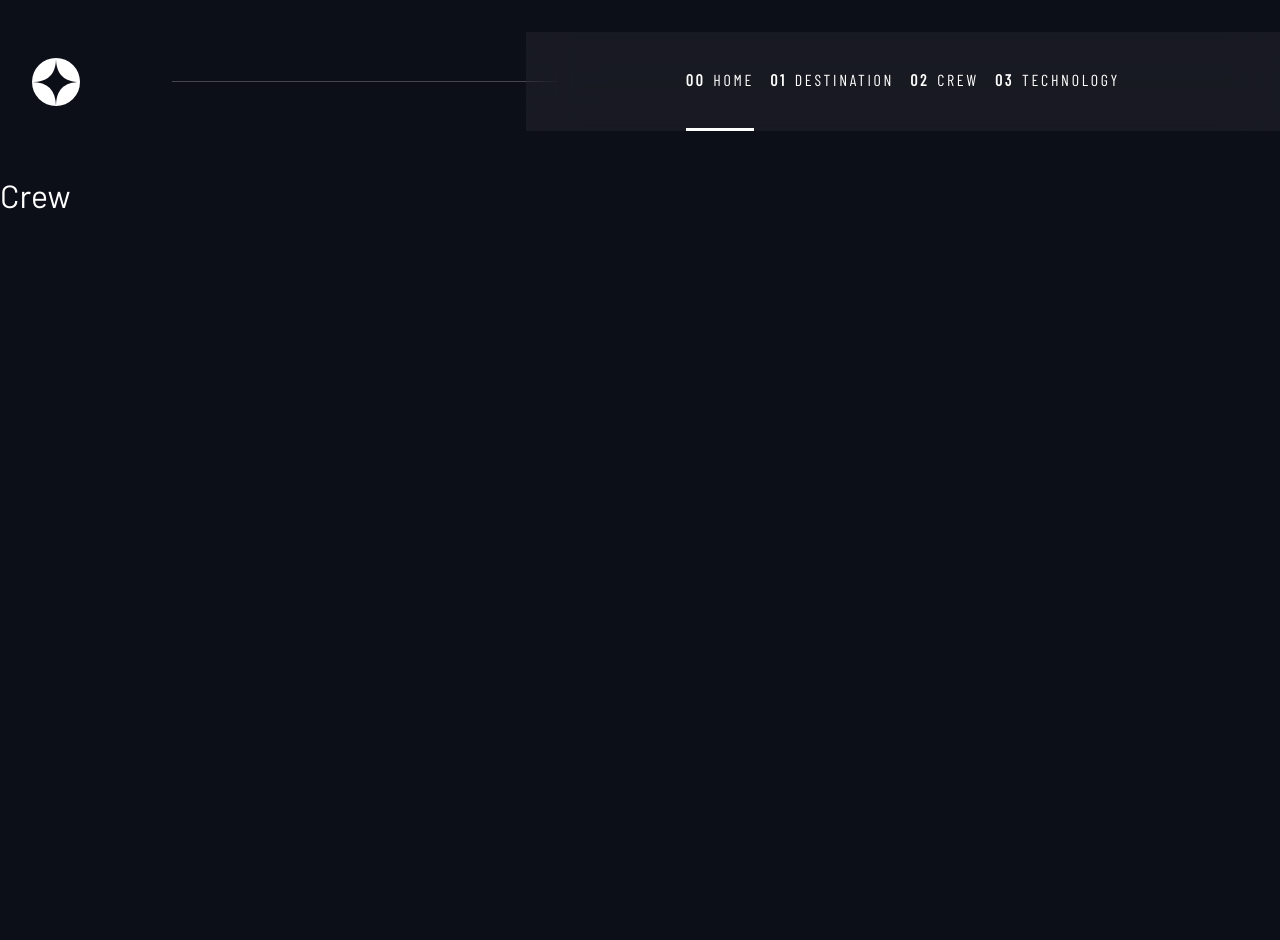
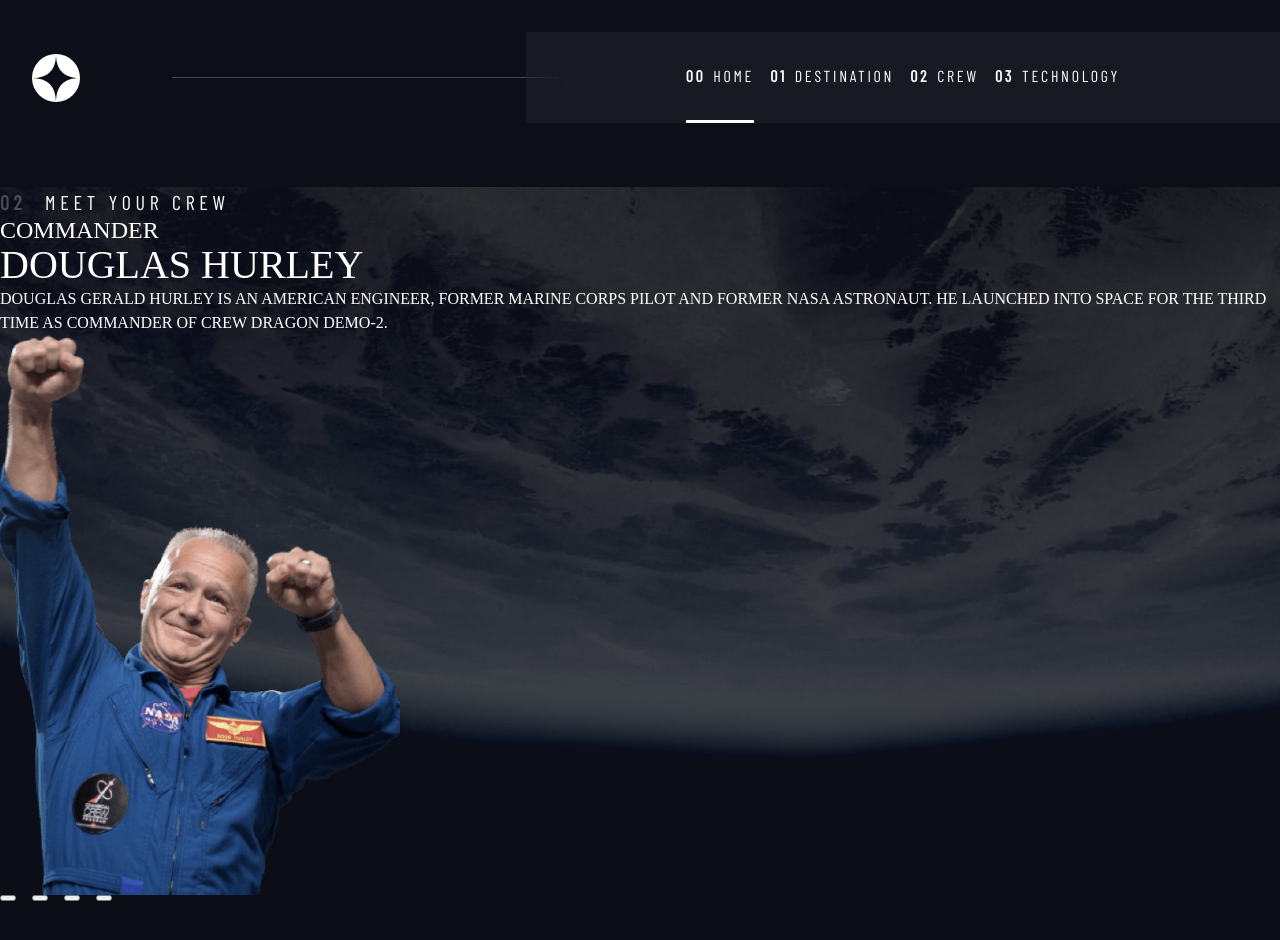
Before and after one commit to DavidofOrange/space-tourism-website, a React (Create React App) app: page /crew in a window 1280 px wide. Shown: the top 940 px of the page. Before the commit the page ends 800 px from the top, so only its background shows below. Built offline with nearby package versions, Linux system fonts and the light colour scheme; a web font is replaced by a local one.

Commit message:
finished the crew html layout

```diff
--- a/src/components/Crew.jsx
+++ b/src/components/Crew.jsx
@@ -1,10 +1,34 @@
 import Nav from './Nav';
+import { React, useState } from 'react';
+import data from '../starter-code/data.json';
 
 export default function Crew() {
+  const [crew] = useState(data.crew);
+  const [index, setIndex] = useState(0);
+  const {name, role, bio} = crew[index];
     return (
         <>
           <Nav />
-          <h1>Crew</h1>
+          <main className="crew">
+            <h1 className="numbered-title"><span>02</span> Meet your crew</h1>
+            <article className="crew-info ff-serif uppercase">
+              <h2 className="fs-600">{role}</h2>
+              <h3 className="fs-700">{name}</h3>
+              <p>{bio}</p>
+            </article>
+            <div className="crew-image" data={index}></div>
+
+            <div className="flex">
+              {crew.map((person, index) => (
+                <button className=""
+                  key={index} onClick={() =>
+                    setIndex(index)}>
+
+                </button>
+              ))}
+            </div>
+
+          </main>
         </>
     )
 }
--- a/src/components/Destination.jsx
+++ b/src/components/Destination.jsx
@@ -6,7 +6,7 @@
 
 export default function Destination() {
   const [destination] = useState(data.destinations);
-  const [index, setIndex] = useState(2);
+  const [index, setIndex] = useState(0);
   const {name, description, distance, travel} = destination[index];
 
     return (
--- a/src/index.css
+++ b/src/index.css
@@ -89,7 +89,7 @@
     font-size: var(--fs-400);
     color: hsl( var(--clr-white) );
     background-color: hsl( var(--clr-dark) );
-    line-height: 2;
+    line-height: 1.5;
     min-height: 100vh;
     display: grid;
     grid-template-rows: min-content 1fr;
@@ -416,7 +416,6 @@
     background: 100% 100%;
     width: 14rem;
     height: 14rem;
-
 }
 
 .tab-list {
@@ -467,7 +466,7 @@
 @media (min-width: 1200px) {
     .grid-container {
         text-align: left;
-        column-gap: var(--container-gap, -1rem);
+        column-gap: var(--container-gap, 1rem);
         grid-template-columns: minmax(3rem, 1fr) repeat(2, minmax(0, 40rem)) minmax(1rem, 1fr);
     }
     .grid-container--home > *:first-child {
@@ -499,8 +498,15 @@
         justify-content: start;
     }
 }
+.crew-image {
+    max-width: 25rem;
+    height: 35rem;
+    background: 100% 100%;
+}
 
+/* manually extracted images */
 
+/* destination */
 .planet-image[data='0'] {
     background: url('./starter-code/assets/destination/image-moon.png') no-repeat center/cover;
 }
@@ -514,6 +520,21 @@
     background: url('./starter-code/assets/destination/image-titan.png') no-repeat center/cover;
 }
 
+/* crew */
+.crew-image[data='0'] {
+    background: url('./starter-code/assets/crew/image-douglas-hurley.png') no-repeat center/cover;
+}
+.crew-image[data='1'] {
+    background: url('./starter-code/assets/crew/image-mark-shuttleworth.png') no-repeat center/cover;
+}
+.crew-image[data='2'] {
+    background: url('./starter-code/assets/crew/image-victor-glover.png') no-repeat center/cover;
+}
+.crew-image[data='3'] {
+    background: url('./starter-code/assets/crew/image-anousheh-ansari.png') no-repeat center/cover;
+}
+
+
 
 /* Background images */
 
@@ -526,6 +547,10 @@
     background: url('./starter-code/assets/destination/background-destination-mobile.jpg') no-repeat center/cover;
     height: 100vh;
   }
+.crew {
+    background: url('./starter-code/assets/crew/background-crew-mobile.jpg') no-repeat center/cover;
+    height: 100vh;
+}
 
   @media only screen and (min-width: 700px) {
     .home {
@@ -534,15 +559,21 @@
     .destination {
       background: url('./starter-code/assets/destination/background-destination-tablet.jpg') no-repeat center/cover;
     }
+    .crew {
+        background: url('./starter-code/assets/crew/background-crew-tablet.jpg') no-repeat center/cover;
+    }
   }
 
 @media only screen and (min-width: 1200px) {
-  .home {
-    background: url('./starter-code/assets/home/background-home-desktop.jpg') no-repeat center/cover;
+    .home {
+        background: url('./starter-code/assets/home/background-home-desktop.jpg') no-repeat center/cover;
     }
-  .destination {
-    background: url('./starter-code/assets/destination/background-destination-desktop.jpg') no-repeat center/cover;
-      }
+    .destination {
+        background: url('./starter-code/assets/destination/background-destination-desktop.jpg') no-repeat center/cover;
+    }
+    .crew {
+        background: url('./starter-code/assets/crew/background-crew-desktop.jpg') no-repeat center/cover;
+    }
   }
 
 
```
